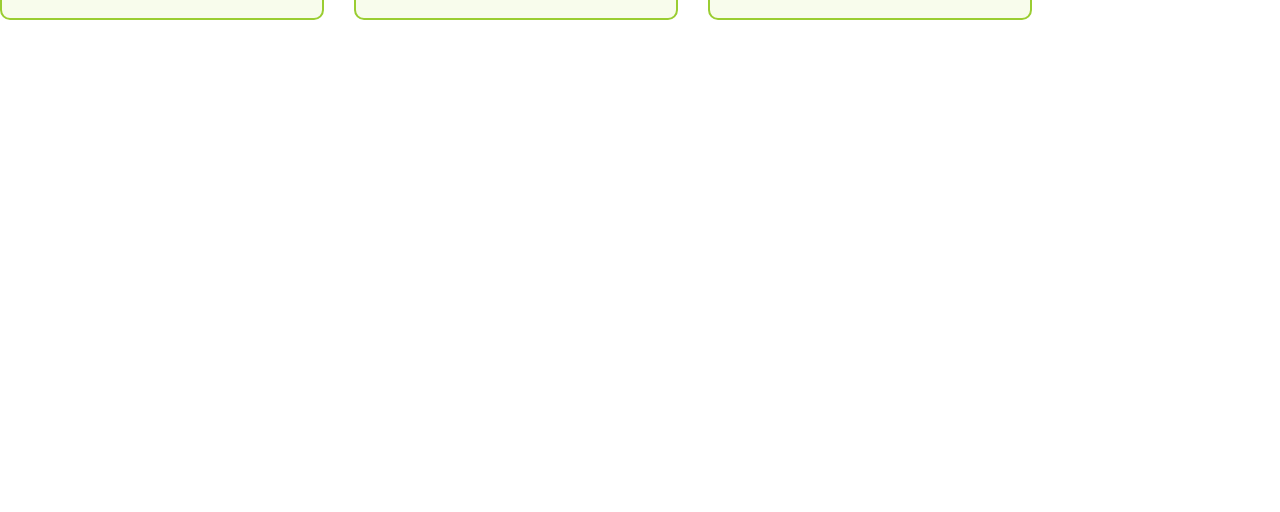
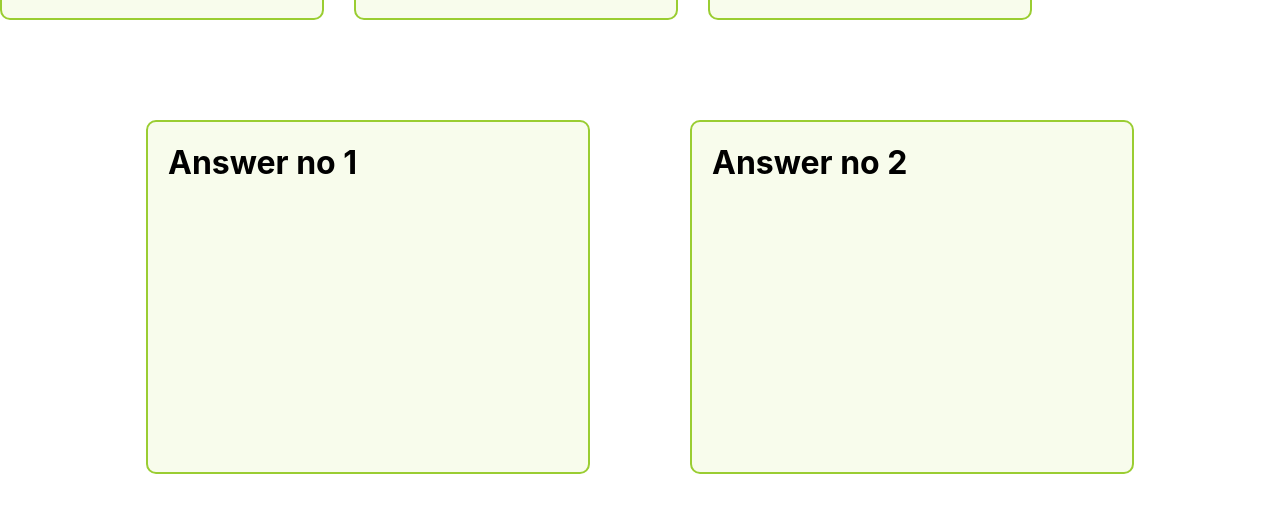
Before and after one commit to Shahriyar-Hosen/books-selecting, a React (Create React App) app: page / in a window 1280 px wide. Shown: the part 1758-2270 px from the top of the page. Before the commit the page ends 1828 px from the top, so only its background shows below. Built offline with nearby package versions, Linux system fonts and the light colour scheme.

Commit message:
question answer cart added

```diff
--- /dev/null
+++ b/src/AnswerTheQuestion/AnswerTheQuestion.css
@@ -0,0 +1,16 @@
+.Answer-the-question{
+    display: flex;
+    align-items: center;
+    justify-content: center;
+}
+
+.Answer{
+    background-color: rgb(248, 252, 236);
+    width: 400px;
+    height: 350px;
+    padding: 0 20px ;
+    border: 2px solid yellowgreen;
+    border-radius: 10px;
+    padding-bottom: 0;
+    margin: 50px;
+}
--- /dev/null
+++ b/src/AnswerTheQuestion/AnswerTheQuestion.js
@@ -0,0 +1,19 @@
+import React from 'react';
+import './AnswerTheQuestion.css';
+
+const AnswerTheQuestion = () => {
+    return (
+        <div>
+            <div className='Answer-the-question'>
+                <div  className='Answer'>
+                   <h1>Answer no 1</h1>
+                </div>
+                <div  className='Answer'>
+                    <h1>Answer no 2</h1>
+                </div>
+            </div>
+        </div>
+    );
+};
+
+export default AnswerTheQuestion;
--- a/src/App.js
+++ b/src/App.js
@@ -1,3 +1,4 @@
+import AnswerTheQuestion from "./AnswerTheQuestion/AnswerTheQuestion";
 import "./App.css";
 import Carts from "./Carts/Carts";
 import Header from "./Header/Header";
@@ -7,6 +8,7 @@ function App() {
     <div>
       <Header></Header>
       <Carts></Carts>
+      <AnswerTheQuestion></AnswerTheQuestion>
     </div>
   );
 }
```
Also changed, not shown: 1 other file (tests, documents, lock files or other folders).
